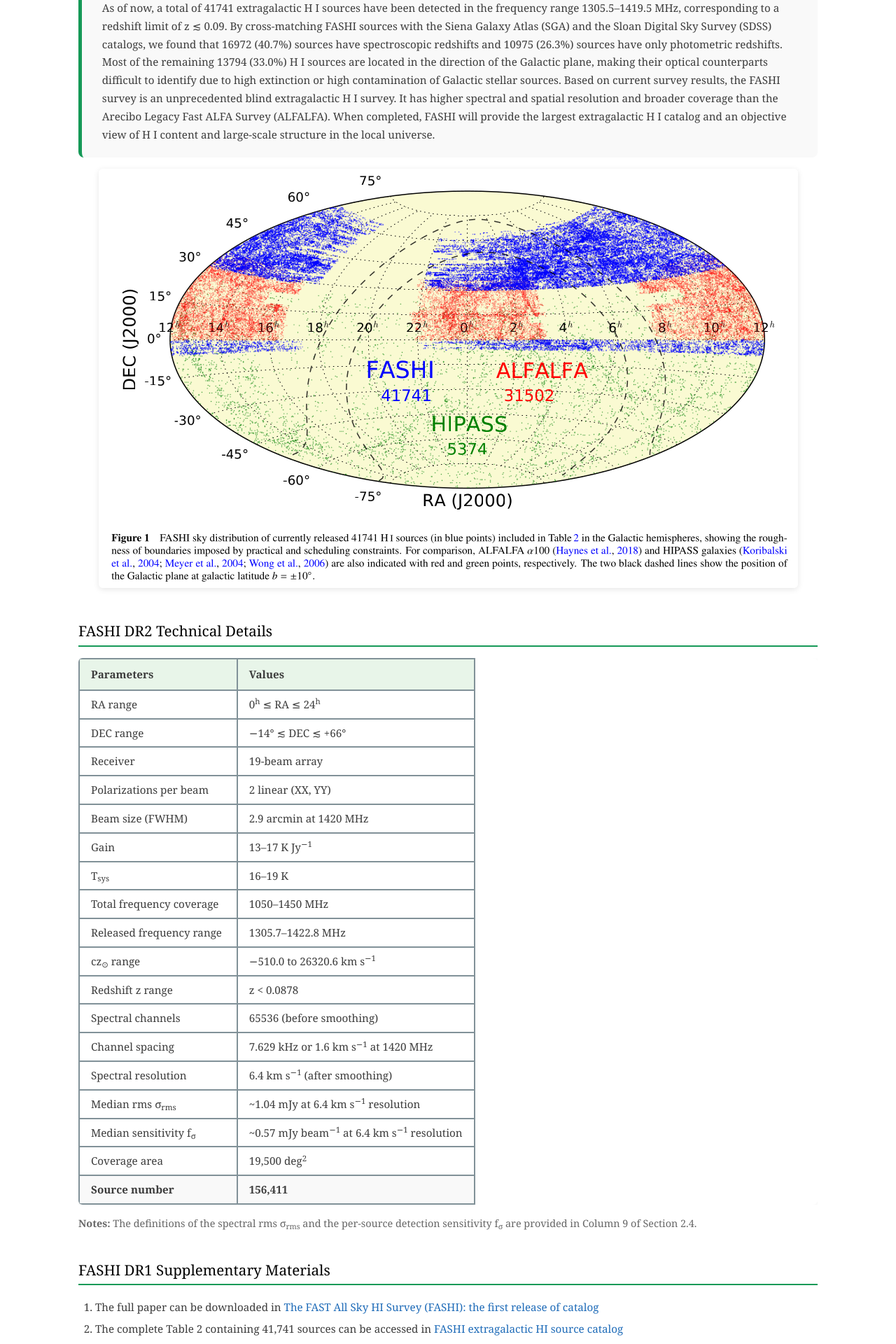
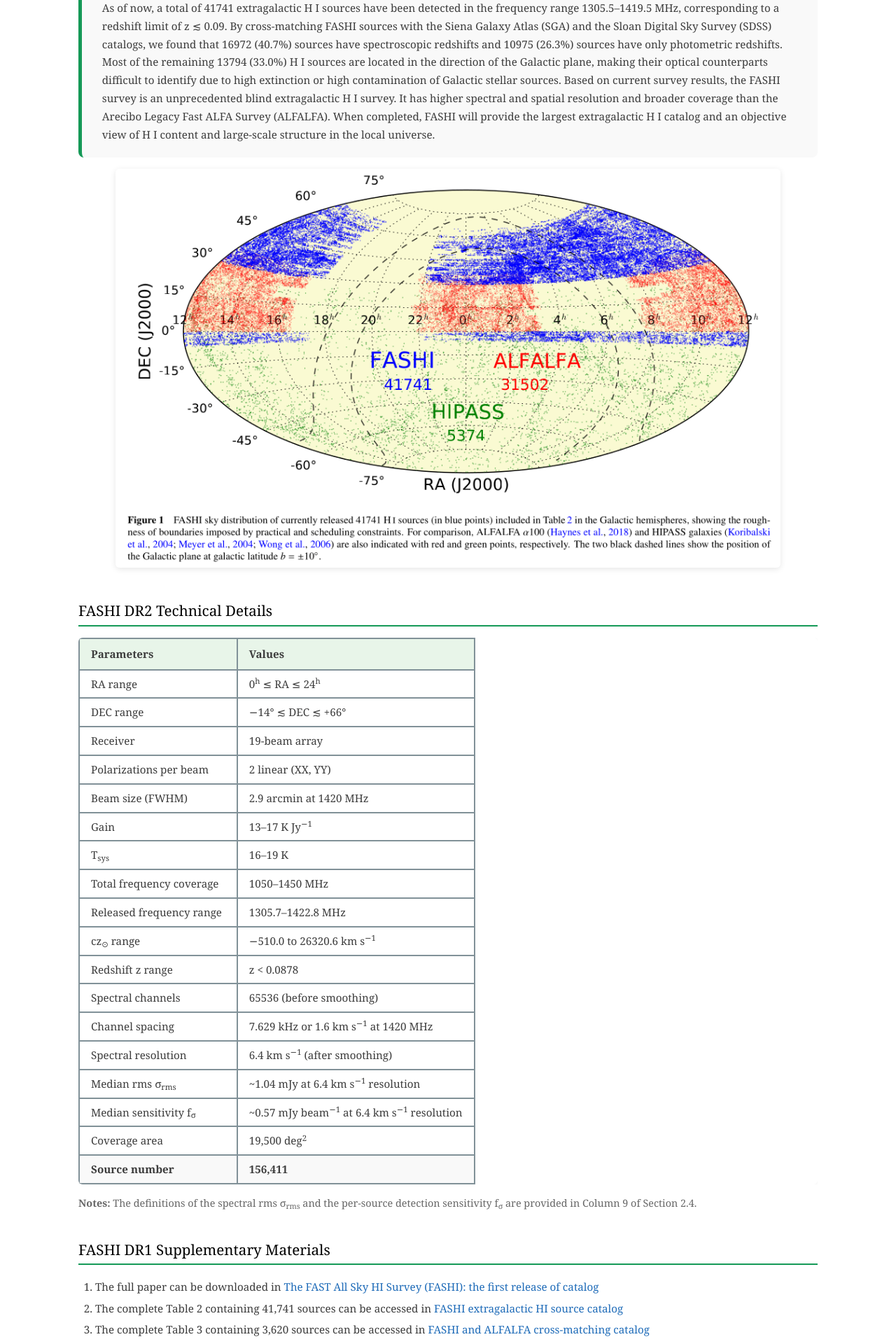
Before and after one commit to zcp521/zcp521.github.io, a Jekyll site: the page built from fashi.md, in a window 1280 px wide. Shown: the part 1781-3701 px from the top of the page at 70% size. Built offline with Jekyll 4.4.1, drawn with Linux system fonts in a browser that asks for light colours.

Commit message:
Update fashi.md

```diff
--- a/fashi.md
+++ b/fashi.md
@@ -59,7 +59,7 @@
     </div>
 
     <div style="text-align: center; margin: 1rem 0;">
-      <img src="{{ site.baseurl }}/img/fashi_dr1_sky.png" alt="FASHI DR1 sky coverage" style="max-width: 100%; border-radius: 6px; box-shadow: 0 2px 8px rgba(0,0,0,0.1);">
+      <img src="{{ site.baseurl }}/img/fashi_dr1_sky.png" alt="FASHI DR1 sky coverage" style="max-width: 90%; border-radius: 6px; box-shadow: 0 2px 8px rgba(0,0,0,0.1);">
     </div>
   </section>
 
```
